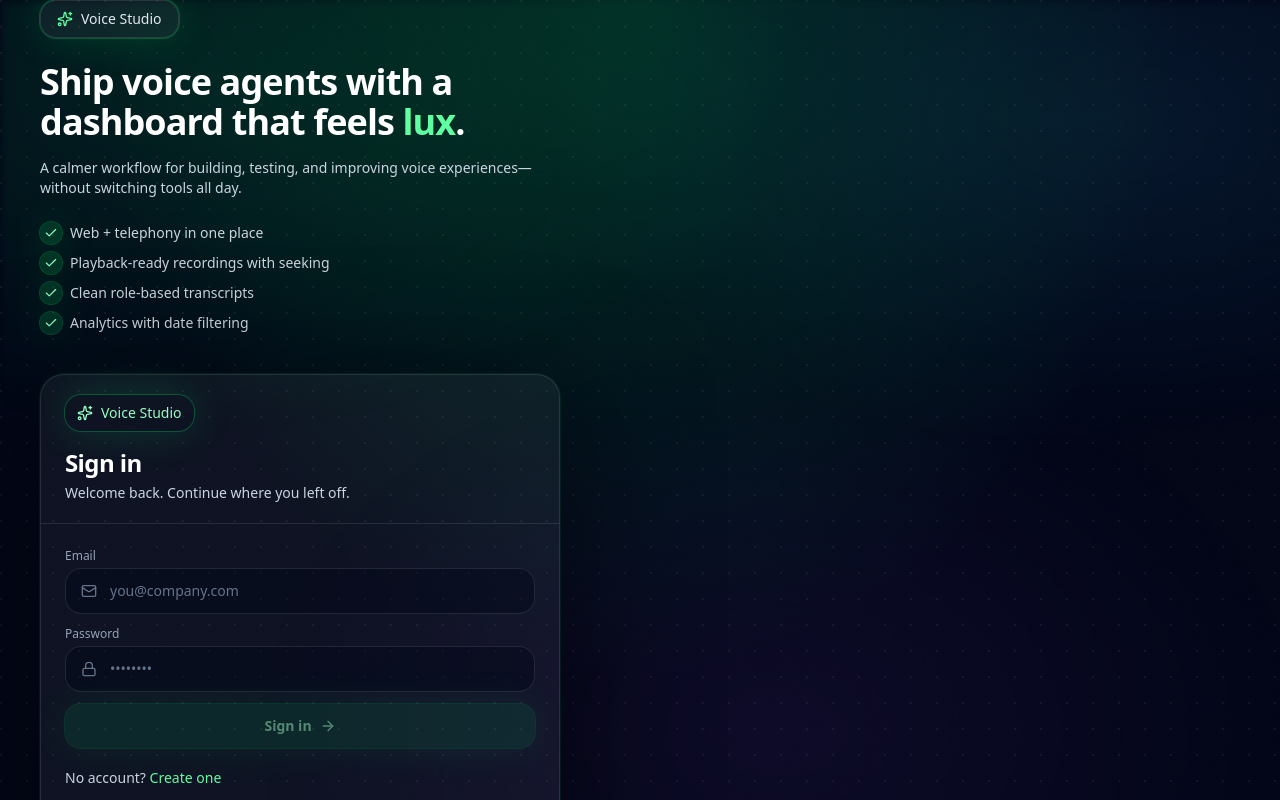
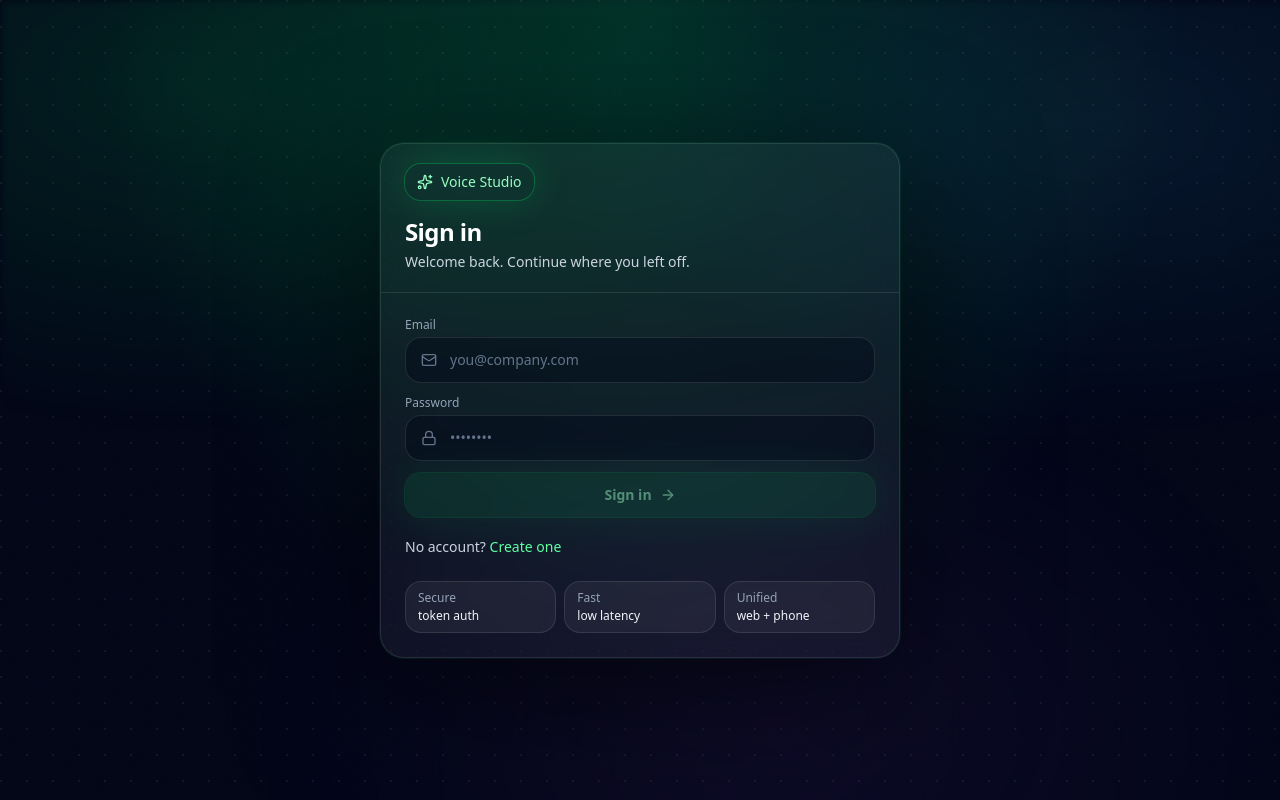
Before and after one commit to rufi-dev/rapidcallai-dashboard, a React (Vite) app: page /login in a window 1280 px wide. Built offline with nearby package versions, Linux system fonts and the light colour scheme; no server answers.

Commit message:
ui(auth): restore hero-left form-center testimonials-right layout

```diff
--- a/src/pages/AuthPages.tsx
+++ b/src/pages/AuthPages.tsx
@@ -188,10 +188,9 @@ function AuthLayout(props: {
       <div className="pointer-events-none fixed inset-0 auth-noise" />
 
       <div className="mx-auto h-full w-full max-w-7xl px-4 py-10 lg:py-0 lg:px-10">
-        <div className="grid h-full items-center gap-8 lg:grid-cols-[520px_1fr]">
-          {/* Left: story + form */}
-          <div className="auth-enter">
-            <div className="hidden lg:block">
+        <div className="grid h-full items-center gap-8 lg:grid-cols-[1fr_520px_1fr]">
+          {/* Left: hero */}
+          <div className="hidden lg:block auth-enter">
             <div className="inline-flex items-center gap-2 rounded-2xl border border-white/10 bg-white/5 px-4 py-2 text-sm text-slate-200 shadow-glow">
               <Sparkles size={16} className="text-brand-300" /> Voice Studio
             </div>
@@ -215,7 +214,8 @@ function AuthLayout(props: {
             </div>
           </div>
 
-            <div className="auth-card mt-8 lg:mt-10">
+          {/* Middle: auth */}
+          <div className="auth-card auth-enter">
             <div className="border-b border-white/10 px-6 py-5">
               <div className="inline-flex items-center gap-2 rounded-2xl bg-brand-500/12 px-3 py-2 text-sm text-brand-200 shadow-glow">
                 <Sparkles size={16} /> Voice Studio
@@ -244,9 +244,8 @@ function AuthLayout(props: {
               </div>
             </div>
           </div>
-          </div>
 
-          {/* Right: BIG testimonials */}
+          {/* Right: testimonials */}
           <div className="hidden lg:block">
             <ReviewSpotlight />
           </div>
```
Lines whose indentation alone changed are shown as unchanged.
